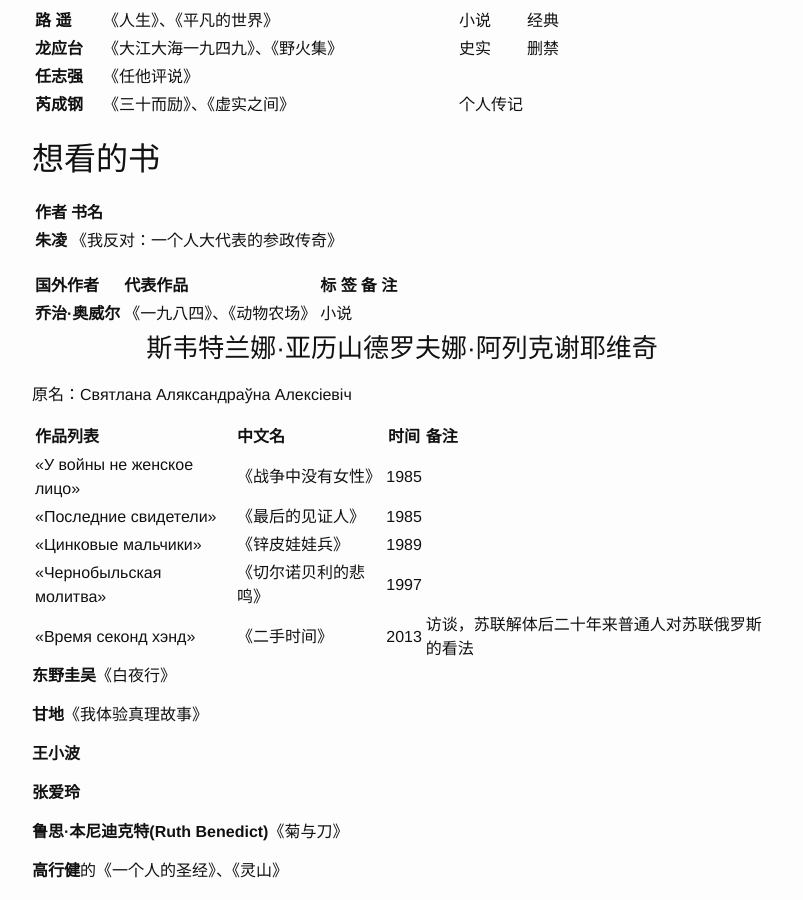
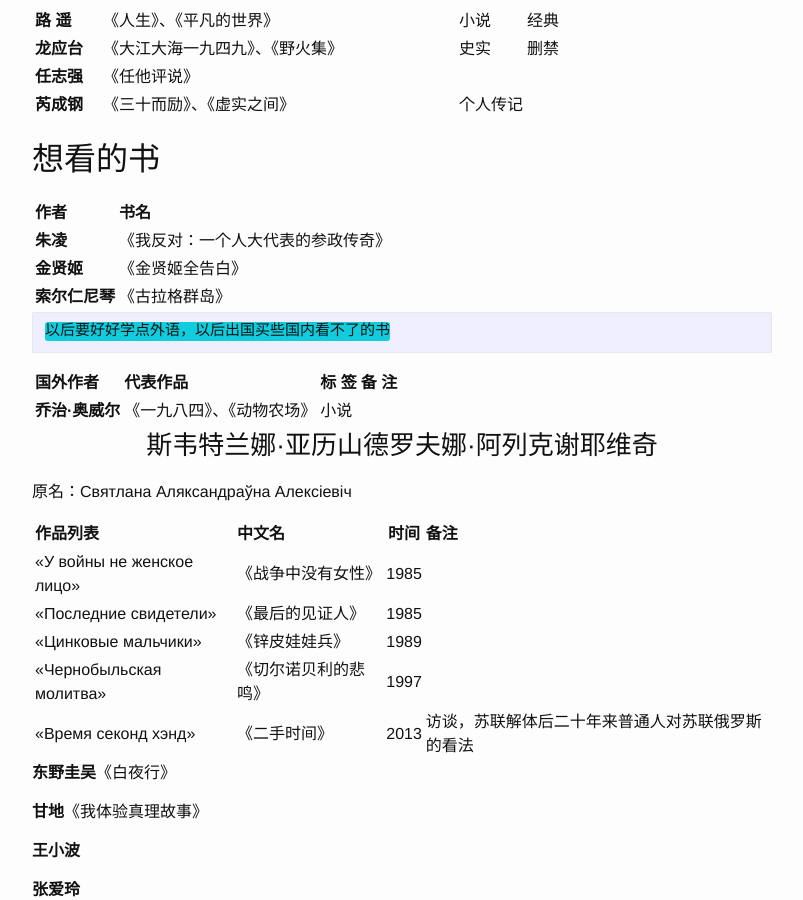
Before and after one commit to explorerlxz/explorerlxz.github.io, a Jekyll site: the page built from _posts/2016-05-15-My-favorite-books-musics-and-movies.md, in a window 1280 px wide and 900 px high, scrolled down 705 px. Shown: the whole window, without its empty margins (238-1041 px from the left). Built offline with Jekyll 4.4.1, drawn with Linux system fonts in a browser that asks for light colours.

Commit message:
Add a book to read

````diff
--- a/_posts/2016-05-15-My-favorite-books-musics-and-movies.md
+++ b/_posts/2016-05-15-My-favorite-books-musics-and-movies.md
@@ -34,9 +34,12 @@ date:   2016-05-15
 |作者|书名|
 |:-|:-|
 |**朱凌**|《我反对：一个人大代表的参政传奇》|
+|**金贤姬**|《金贤姬全告白》|
+|**索尔仁尼琴**|《古拉格群岛》|
 
-
-
+```
+以后要好好学点外语，以后出国买些国内看不了的书
+```
 
 
 <p></p>
````
